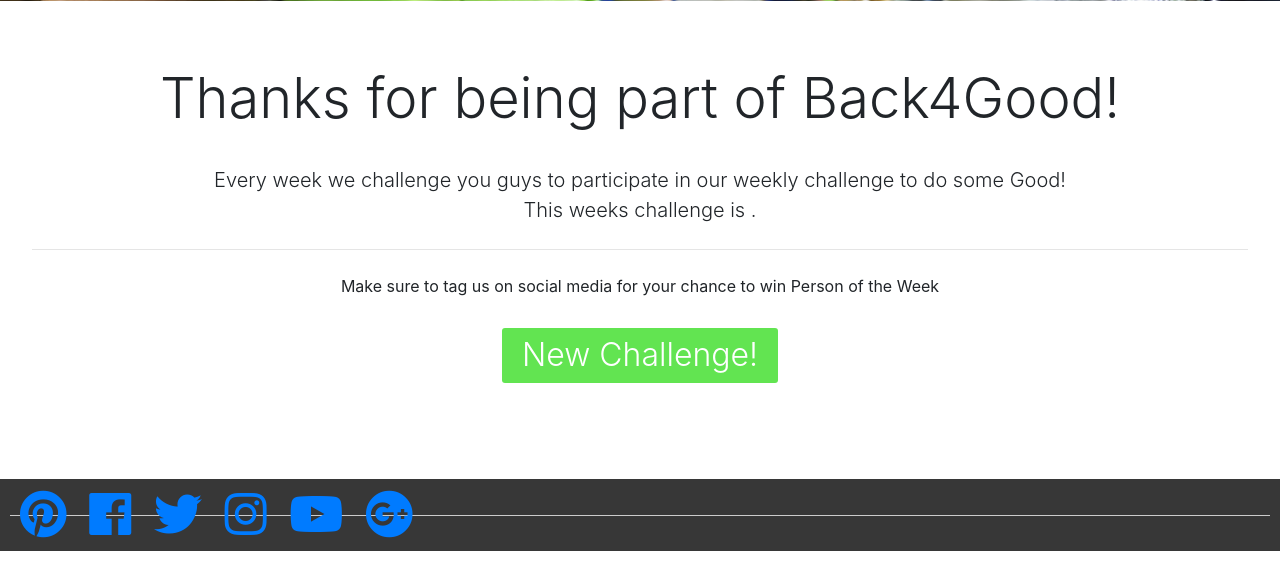
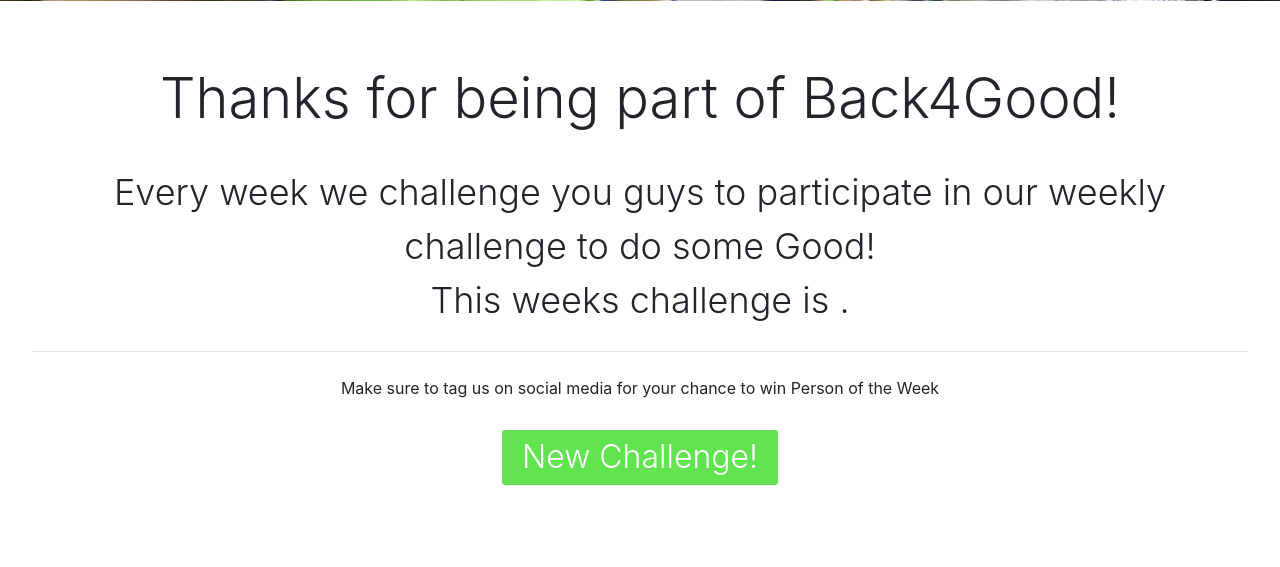
Before and after one commit to Dgabay2015/Back4Good, a Flask app: page / in a window 1280 px wide. Shown: the part 686-1253 px from the top of the page. Run offline with Flask 2, Linux system fonts and the light colour scheme; some libraries are stand-ins or nearby versions; some web fonts are replaced.

Commit message:
Challenge font size

```diff
--- a/templates/index.html
+++ b/templates/index.html
@@ -61,7 +61,7 @@
           <h1 class="display-4">Thanks for being part of Back4Good!</h1>
 
           <!-- make below more centric -->
-          <p class="lead">Every week we challenge you guys to participate in our weekly challenge to do some Good!<br/z>
+          <p class="lead" style="font-size: 2.25rem;">Every week we challenge you guys to participate in our weekly challenge to do some Good!<br/z>
           This weeks challenge is {{challenge}} {{location}}.</p>
           <hr class="my-4">
           <p>Make sure to tag us on social media for your chance to win Person of the Week</p>
```
